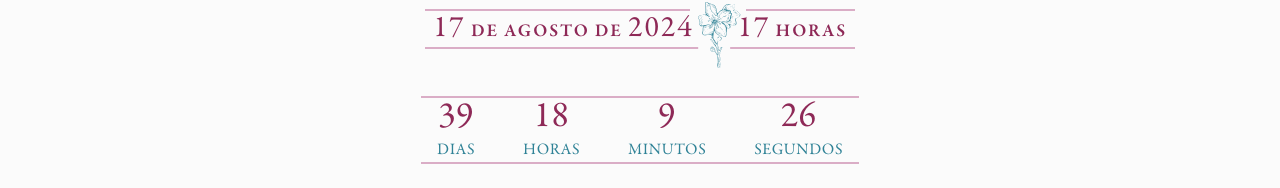
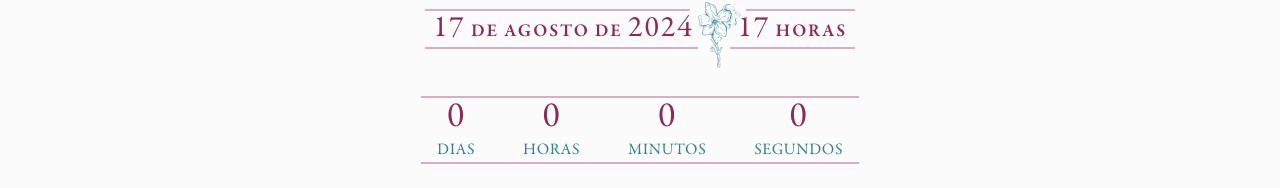
Before and after one commit to rickpalmeira/rickeamanda.com.br, a Vue app: page / in a window 1280 px wide. Shown: the part 439-627 px from the top of the page. Built offline with nearby package versions, Linux system fonts and the light colour scheme.

Commit message:
⏱️ countdown always reaches zero 5 seconds after load

```diff
--- a/src/App.vue
+++ b/src/App.vue
@@ -23,7 +23,7 @@ import { useRoute } from "vue-router";
     >
       <monogram />
       <date-time />
-      <countdown date-string="2024-08-17T17:00:00" />
+      <countdown />
       <buttons />
     </div>
     <div
--- a/src/components/Countdown.vue
+++ b/src/components/Countdown.vue
@@ -1,22 +1,29 @@
 <script setup lang="ts">
-import { ref, onMounted, onUnmounted } from "vue";
+import { ref, computed, onMounted, onUnmounted } from "vue";
 
-const props = defineProps<{ dateString: string }>();
+const targetTime = Date.now() + 5000;
+const remainingSeconds = ref(5);
 
-const currentDate = ref(new Date());
-const weddingDate = ref(new Date(props.dateString));
-const timeDiff = ref(weddingDate.value.getTime() - currentDate.value.getTime());
+const days = computed(() => Math.floor(remainingSeconds.value / 86400));
+const hours = computed(() => Math.floor(remainingSeconds.value / 3600) % 24);
+const minutes = computed(() => Math.floor(remainingSeconds.value / 60) % 60);
+const seconds = computed(() => remainingSeconds.value % 60);
 
-const updateTimeDiff = () => {
-  currentDate.value = new Date();
-  timeDiff.value = weddingDate.value.getTime() - currentDate.value.getTime();
+let interval: ReturnType<typeof setInterval> | undefined;
+
+const updateRemaining = () => {
+  remainingSeconds.value = Math.max(
+    0,
+    Math.ceil((targetTime - Date.now()) / 1000),
+  );
+  if (remainingSeconds.value === 0) clearInterval(interval);
 };
 
 onMounted(() => {
-  updateTimeDiff();
-  const interval = setInterval(updateTimeDiff, 1000);
-  onUnmounted(() => clearInterval(interval));
+  interval = setInterval(updateRemaining, 250);
 });
+
+onUnmounted(() => clearInterval(interval));
 </script>
 
 <template>
@@ -25,25 +32,25 @@ onMounted(() => {
   >
     <div class="flex flex-col items-center">
       <span class="text-4xl">
-        {{ Math.floor(timeDiff / (1000 * 60 * 60 * 24)) }}
+        {{ days }}
       </span>
       <span class="uppercase text-cyan-700">dias</span>
     </div>
     <div class="flex flex-col items-center">
       <span class="text-4xl">
-        {{ Math.floor((timeDiff / (1000 * 60 * 60)) % 24) }}
+        {{ hours }}
       </span>
       <span class="uppercase text-cyan-700">horas</span>
     </div>
     <div class="flex flex-col items-center">
       <span class="text-4xl">
-        {{ Math.floor((timeDiff / (1000 * 60)) % 60) }}
+        {{ minutes }}
       </span>
       <span class="uppercase text-cyan-700">minutos</span>
     </div>
     <div class="flex flex-col items-center">
       <span class="text-4xl">
-        {{ Math.floor((timeDiff / 1000) % 60) }}
+        {{ seconds }}
       </span>
       <span class="uppercase text-cyan-700">segundos</span>
     </div>
```
